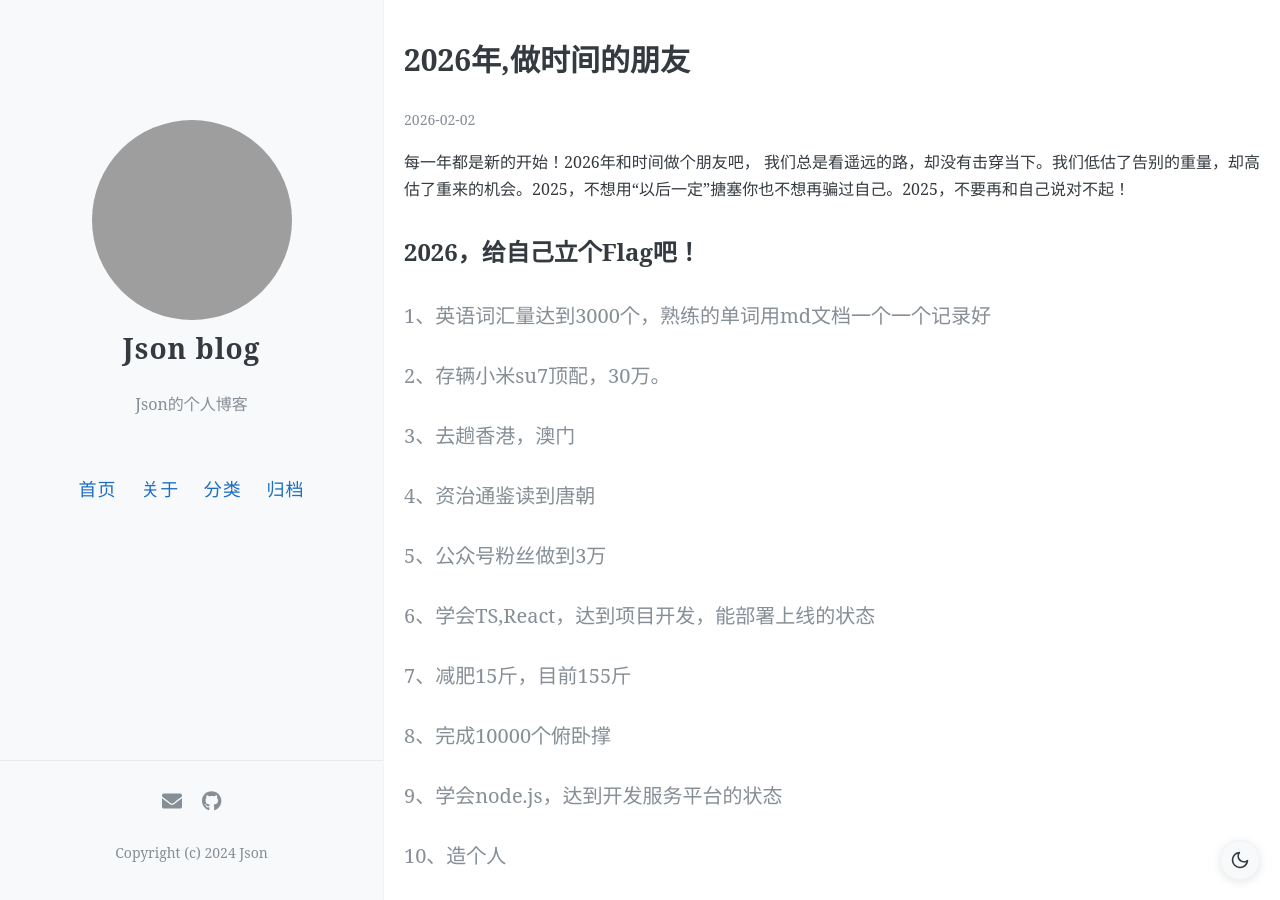
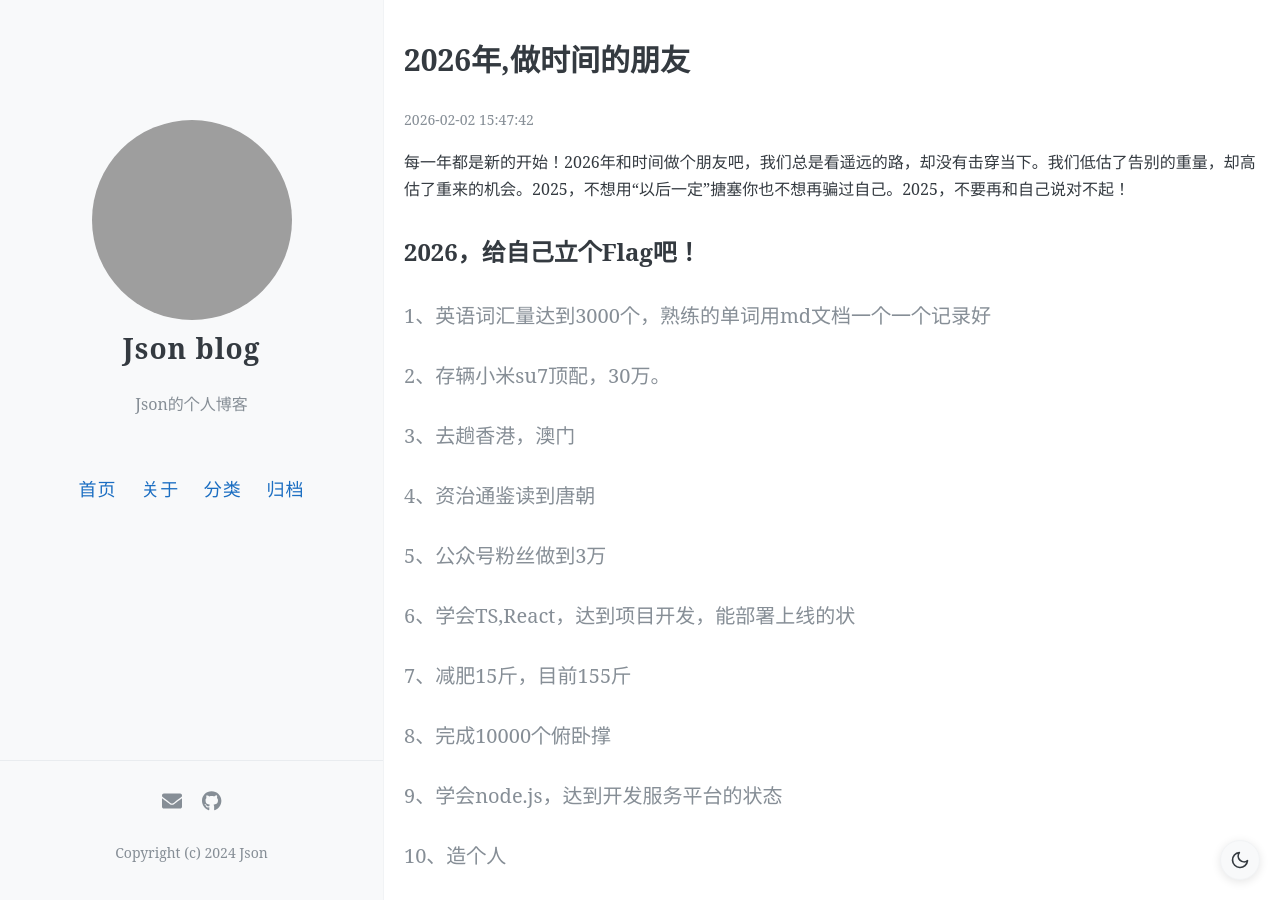
Before and after one commit to jiachengzhu520/jiachengzhu520.github.io, a Jekyll site: the page built from _posts/2026-2-2-3.md, in a window 1280 px wide and 900 px high. Built offline with Jekyll 4.4.1, drawn with Linux system fonts in a browser that asks for light colours; grey boxes are pictures that could not be loaded.

Commit message:
时间更新

```diff
--- a/_config.yml
+++ b/_config.yml
@@ -40,6 +40,9 @@ version: v1.2.0
 # 构建未来日期的文章
 future: true
 
+# 设置时区
+timezone: Asia/Shanghai
+
 # Jekyll 3 now only supports Kramdown for Markdown
 kramdown:
   # Use GitHub flavored markdown, including triple backtick fenced code blocks
--- a/_layouts/post.html
+++ b/_layouts/post.html
@@ -8,7 +8,7 @@ layout: default
 
   <div clsss="meta">
     <span class="date">
-      {{ page.date | date: "%Y-%m-%d" }}
+      {{ page.date | date_to_xmlschema | date: "%Y-%m-%d %H:%M:%S" }}
     </span>
 
     <ul class="tag">
--- a/_posts/2026-2-2-3.md
+++ b/_posts/2026-2-2-3.md
@@ -1,9 +1,9 @@
 ---
 layout: post
 title: "2026年,做时间的朋友"
-date: 2026-02-02 14:46:25
+date: 2026-02-02 15:47:42 +0800
 ---
-每一年都是新的开始！2026年和时间做个朋友吧， 我们总是看遥远的路，却没有击穿当下。我们低估了告别的重量，却高估了重来的机会。2025，不想用“以后一定”搪塞你也不想再骗过自己。2025，不要再和自己说对不起！
+每一年都是新的开始！2026年和时间做个朋友吧，我们总是看遥远的路，却没有击穿当下。我们低估了告别的重量，却高估了重来的机会。2025，不想用“以后一定”搪塞你也不想再骗过自己。2025，不要再和自己说对不起！
 
 <!-- more -->
 
@@ -20,7 +20,7 @@ date: 2026-02-02 14:46:25
 
 #### 5、公众号粉丝做到3万
 
-#### 6、学会TS,React，达到项目开发，能部署上线的状态
+#### 6、学会TS,React，达到项目开发，能部署上线的状
 
 #### 7、减肥15斤，目前155斤
 
```
Also changed, not shown: _posts/2026-2-2-4.md (+3 -3 lines), auto-update-date.rb (+22 -2 lines).
